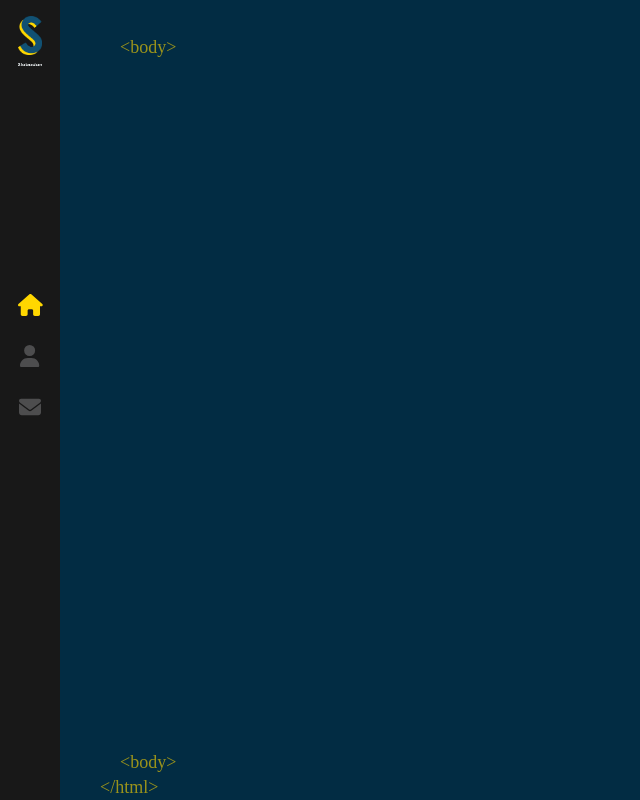
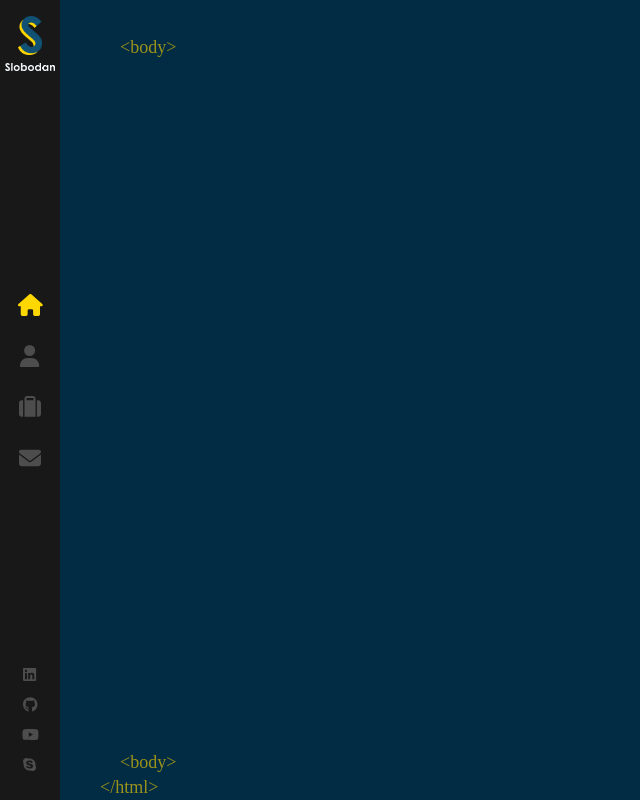
Before and after one commit to 12moi/Moi, a React (Create React App) app: page / in a window 1280 px wide. Shown: the whole page, without its empty margins (0-640 px from the left). Built offline with nearby package versions, Linux system fonts and the light colour scheme.

Commit message:
add media query

```diff
--- a/src/components/Sidebar/index.js
+++ b/src/components/Sidebar/index.js
@@ -1,47 +1,132 @@
-import { Link, NavLink } from 'react-router-dom'
 import './index.scss'
+import { useState } from 'react'
 import LogoS from '../../assets/images/logo-s.png'
 import LogoSubtitle from '../../assets/images/logo_sub.png'
 import { FontAwesomeIcon } from '@fortawesome/react-fontawesome'
-import { faEnvelope, faHome, faUser } from '@fortawesome/free-solid-svg-icons'
-import { faGithub, faLinkedin } from '@fortawesome/free-brands-svg-icons'
+import {
+  faLinkedin,
+  faGithub,
+  faYoutube,
+  faSkype,
+} from '@fortawesome/free-brands-svg-icons'
+import {
+  faHome,
+  faUser,
+  faEnvelope,
+  faSuitcase,
+  faBars,
+  faClose,
+} from '@fortawesome/free-solid-svg-icons'
+import { Link, NavLink } from 'react-router-dom'
 
-const Sidebar = ()=> (
-    <div className='nav-bar'>
-    <Link className='logo' to='/'>
-    <img src={LogoS} alt="logo"/>
-    <img className='sub-logo' src={LogoSubtitle} alt="slobodan"/>
+const Sidebar = () => {
+  const [showNav, setShowNav] = useState(false);
+
+  return (
+    <div className="nav-bar">
+      <Link
+        className="logo"
+        to="/"
+        onClick={() => setShowNav(false)}>
+        <img src={LogoS} alt="Logo" />
+        <img className="sub-logo" src={LogoSubtitle} alt="slobodan" />
       </Link>
-    <nav>
-        <NavLink exact="true" activeclass="active" to="/">
+      <nav className={showNav ? 'mobile-show' : ''}>
+        <NavLink
+          exact="true"
+          activeclassname="active"
+          to="/"
+          onClick={() => setShowNav(false)}>
           <FontAwesomeIcon icon={faHome} color="#4d4d4e" />
-
         </NavLink>
-        <NavLink exact="true" activeclass="active" className="about-link" to="/about">
+        <NavLink
+          activeclassname="active"
+          className="about-link"
+          to="/about"
+          onClick={() => setShowNav(false)}>
           <FontAwesomeIcon icon={faUser} color="#4d4d4e" />
-
         </NavLink>
-        <NavLink exact="true" activeclass="active"  className="contact-link" to="/contact">
+        <NavLink
+          activeclassname="active"
+          className="portfolio-link"
+          to="/portfolio"
+          onClick={() => setShowNav(false)}
+        >
+          <FontAwesomeIcon icon={faSuitcase} color="#4d4d4e" />
+        </NavLink>
+        <NavLink
+          activeclassname="active"
+          className="contact-link"
+          to="/contact"
+          onClick={() => setShowNav(false)}
+        >
           <FontAwesomeIcon icon={faEnvelope} color="#4d4d4e" />
-
         </NavLink>
-
+        <FontAwesomeIcon
+          onClick={() => setShowNav(false)}
+          icon={faClose}
+          color="#ffd700"
+          size="3x"
+          className='close-icon' />
       </nav>
       <ul>
         <li>
-        <a rel="noreferre" href="/" target="_blank">
-         <FontAwesomeIcon icon={faLinkedin} color="#4d4d4e" />
+          <a
+            href="https://www.linkedin.com/in/slobodan-gaji%C4%87-006bb8b8/"
+            target="_blank"
+            rel="noreferrer"
+          >
+            <FontAwesomeIcon
+              icon={faLinkedin}
+              color="#4d4d4e"
+              className="anchor-icon"
+            />
           </a>
         </li>
         <li>
-        <a rel="noreferre" href="/" target="_blank">
-         <FontAwesomeIcon icon={faGithub} color="#4d4d4e" />
+          <a
+            href="https://github.com/bobangajicsm"
+            target="_blank"
+            rel="noreferrer"
+          >
+            <FontAwesomeIcon
+              icon={faGithub}
+              color="#4d4d4e"
+              className="anchor-icon"
+            />
+          </a>
+        </li>
+        <li>
+          <a
+            href="https://www.youtube.com/channel/UCBu5ulO4d-d47lAVybpRTkw"
+            rel="noreferrer"
+            target="_blank"
+          >
+            <FontAwesomeIcon
+              icon={faYoutube}
+              color="#4d4d4e"
+              className="anchor-icon"
+            />
+          </a>
+        </li>
+        <li>
+          <a href="skype:live:bobangajicsm" rel="noreferrer" target="_blank">
+            <FontAwesomeIcon
+              icon={faSkype}
+              color="#4d4d4e"
+              className="anchor-icon"
+            />
           </a>
         </li>
       </ul>
+      <FontAwesomeIcon
+          onClick={() => setShowNav(true)}
+          icon={faBars}
+          color="#ffd700"
+          size="3x"
+          className='hamburger-icon' />
     </div>
   )
-
-
+}
 
 export default Sidebar
--- a/src/components/Sidebar/index.scss
+++ b/src/components/Sidebar/index.scss
@@ -1,109 +1,190 @@
-
-.nav-bar{
+.nav-bar {
     background: #181818;
     width: 60px;
     height: 100%;
     position: absolute;
-    top:0;
+    top: 0;
+    z-index: 3;
     min-height: 500px;
-    z-index: 3;
-    .logo{
+
+    .logo {
       display: block;
       padding: 8px 0;
 
-        img{
+      img {
+        display: block;
         margin: 8px auto;
-            display: block;
         width: 24px;
         height: auto;
-            &sub-logo{
+
+        &.sub-logo {
           width: 50px;
         }
       }
     }
-    nav{
+
+    nav {
       display: block;
+      text-align: center;
       position: absolute;
       height: 210px;
+      top: 50%;
+      margin-top: -120px;
       width: 100%;
-        margin-top: -120px;
-        top: 50%;
-        text-align: center;
-        a{
+
+      a {
         font-size: 22px;
+        color: #4d4d4e;
         display: block;
         line-height: 51px;
         height: 51px;
         position: relative;
-            color: #4d4d4e;
-            i{
-                transition:all 0.3s ease-out;
+        text-decoration: none;
 
+        i {
+          transition: all 0.3s ease-out;
         }
-&:hover{
+
+        &:hover {
           color: #ffd700;
 
-    svg{
+          svg {
             opacity: 0;
           }
+
+          &:after {
+            opacity: 1;
           }
-&:after{
+        }
+
+        &:after {
           content: '';
           font-size: 9px;
           letter-spacing: 2px;
           position: absolute;
           bottom: 0;
+          display: block;
+          width: 100%;
           text-align: center;
           opacity: 0;
+          -webkit-transition: all 0.3s ease-out;
           transition: all 0.3s ease-out;
-    width: 100%;
-    display: block;
-    -webkit-transition: all 0.3s ease-out;
+        }
 
-}
-&::after-child{
-    &::after{
+        &:first-child {
+          &:after {
             content: 'HOME';
-
           }
         }
       }
-        a .about-link{
-            &::after{
+
+      a.about-link {
+        &:after {
           content: 'ABOUT';
         }
       }
-        a .contact-link{
-            &::after{
+
+      a.contact-link {
+        &:after {
           content: 'CONTACT';
         }
       }
-        a.active{
-            svg{
+
+      a.portfolio-link {
+        &:after {
+          content: 'PORTFOLIO';
+        }
+      }
+
+      a.active {
+        svg {
           color: #ffd700;
         }
       }
     }
-    ul{
-        text-align: center;
+
+    ul {
       position: absolute;
       bottom: 20px;
+      width: 100%;
       display: block;
-        bottom: 100%;
+      padding: 0;
       list-style: none;
-        padding: 0;
+      text-align: center;
       margin: 0;
-        li{
-            a{
+
+      li {
+        a {
           padding: 7px 0;
-                display: block ;
+          display: block;
           font-size: 15px;
           line-height: 16px;
+          color: #4d4d4e;
+        }
 
-                &:hover svg{
+        &:hover {
+          .anchor-icon {
             color: #ffd700;
           }
         }
       }
     }
   }
+
+  .hamburger-icon, .close-icon {
+    display: none;
+  }
+
+
+  @media screen and (max-width: 1200px) {
+    .nav-bar {
+      background: transparent;
+      position: initial;
+      height: auto;
+      min-height: auto;
+
+       ul, nav {
+        display: none;
+       }
+
+       nav {
+        width: 100%;
+        top: 0;
+        left: 0;
+        background: #181818;
+        height: 100%;
+        margin: 0;
+        z-index: 2;
+        position: fixed;
+
+        &.mobile-show {
+          display: block;
+        }
+
+        a {
+          display: flex;
+          justify-content: center;
+          align-items: center;
+        }
+
+        a:after {
+          opacity: 1;
+          position: initial;
+          width: auto;
+          margin-left: 10PX;
+        }
+
+        a svg {
+          opacity: 1 !important;
+        }
+       }
+
+       .hamburger-icon,
+       .close-icon {
+          position: absolute;
+          top: 15px;
+          right: 15px;
+          display: block;
+       }
+    }
+  }
```
Lines whose indentation alone changed are shown as unchanged.
